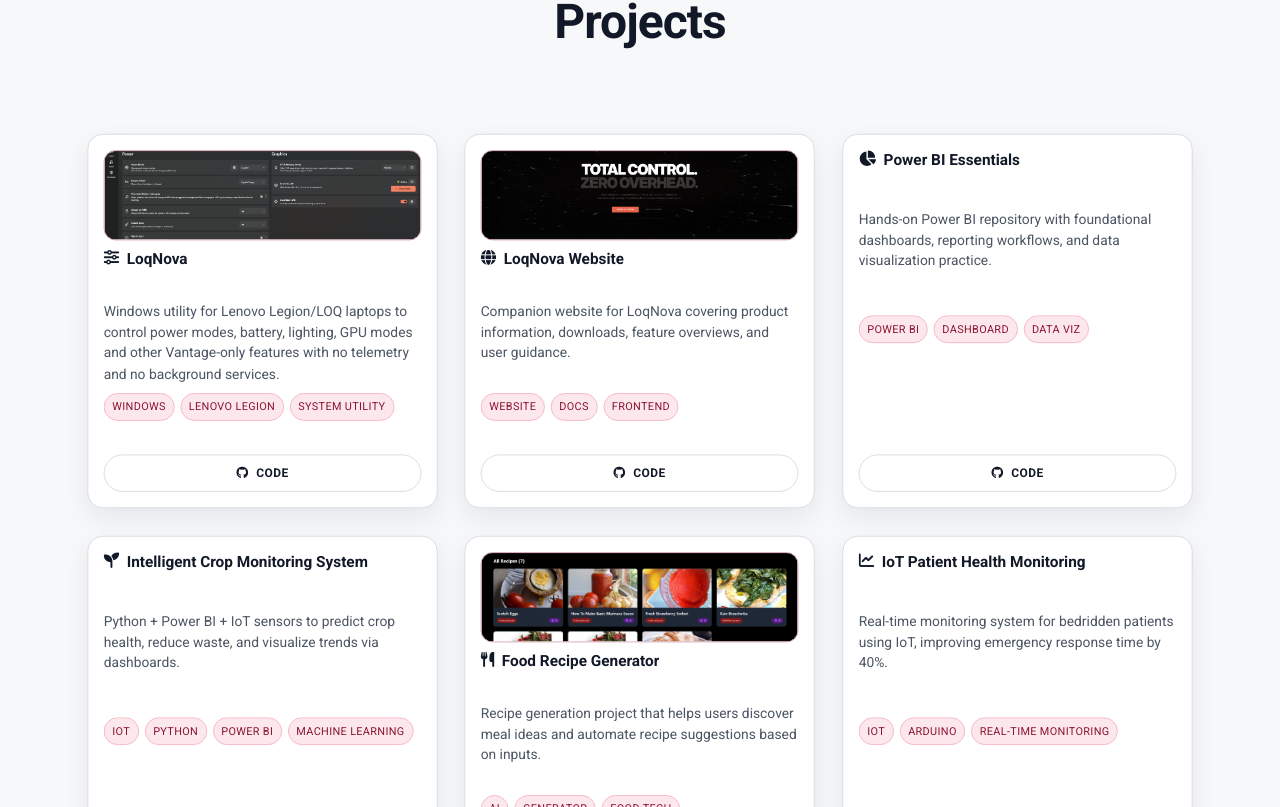
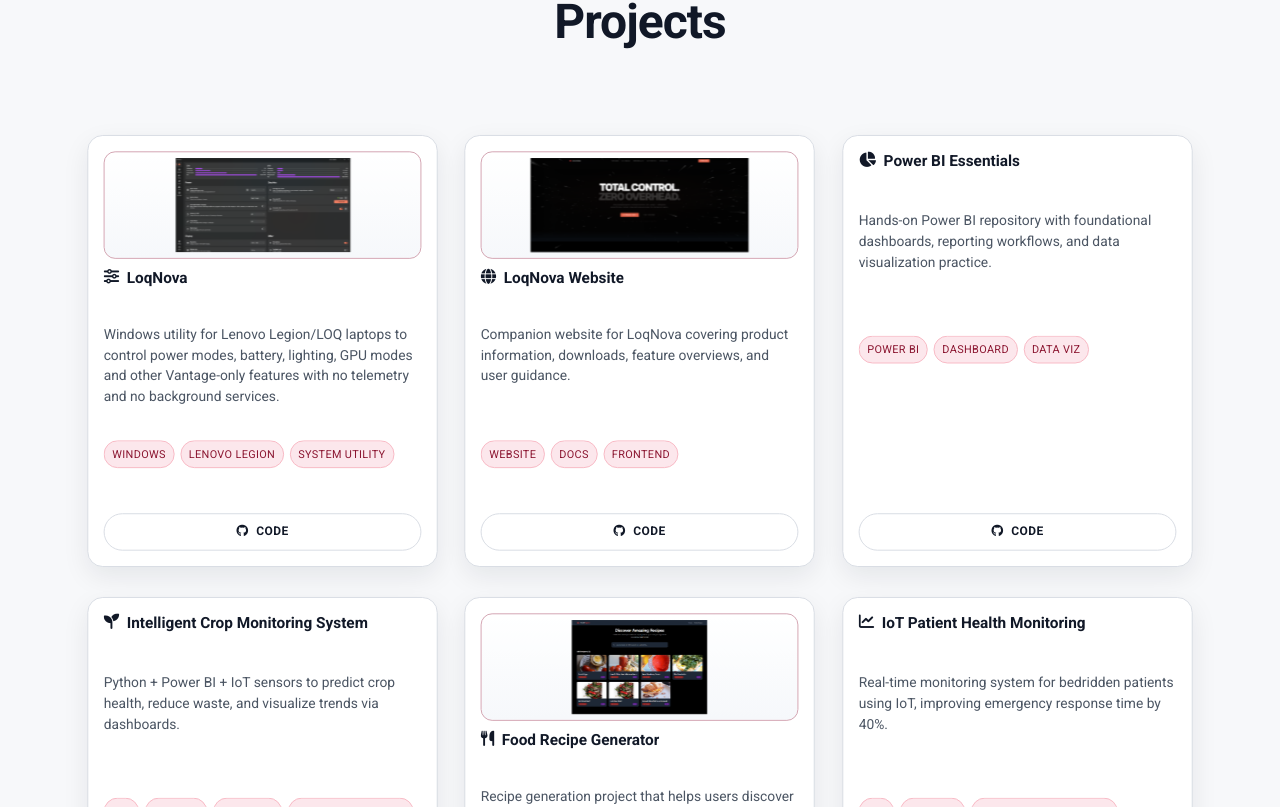
Before and after one commit to earnest-s/Earnest-Portfolio-New, a React (Vite) app: page / in a window 1280 px wide. Shown: the part 5653-6460 px from the top of the page. Built offline with nearby package versions, Linux system fonts and the light colour scheme.

Commit message:
ui-changes

```diff
--- a/src/styles/index.css
+++ b/src/styles/index.css
@@ -100,6 +100,15 @@
   font: inherit;
 }
 
+img {
+  transition: transform 220ms ease;
+  will-change: transform;
+}
+
+img:hover {
+  transform: scale(1.03);
+}
+
 @media (prefers-reduced-motion: reduce) {
   * {
     animation: none !important;
--- a/src/styles/projects.css
+++ b/src/styles/projects.css
@@ -27,8 +27,8 @@
   display: flex;
   flex-direction: column;
   gap: 10px;
-  height: 390px;
-  min-height: 390px;
+  height: 450px;
+  min-height: 450px;
   overflow: hidden;
   transition: transform 200ms ease, box-shadow 200ms ease;
 }
@@ -40,7 +40,7 @@
 
 .project-thumb-wrap {
   width: 100%;
-  height: 110px;
+  height: 120px;
   border-radius: 12px;
   border: 1px solid color-mix(in srgb, var(--line) 70%, var(--primary) 30%);
   background: linear-gradient(180deg, #ffffff 0%, #f6f8fb 100%);
@@ -48,12 +48,13 @@
   display: flex;
   align-items: center;
   justify-content: center;
+  padding: 6px;
 }
 
 .project-thumb {
   width: 100%;
   height: 100%;
-  object-fit: cover;
+  object-fit: contain;
   object-position: center;
   display: block;
 }
@@ -84,7 +85,7 @@
   color: var(--text-soft);
   font-size: 0.9rem;
   line-height: 1.5;
-  height: 100px;
+  height: 120px;
   display: -webkit-box;
   -webkit-line-clamp: 4;
   -webkit-box-orient: vertical;
@@ -95,7 +96,7 @@
   display: flex;
   flex-wrap: wrap;
   gap: 6px;
-  height: 64px;
+  height: 72px;
   align-content: flex-start;
   overflow: hidden;
 }
@@ -176,7 +177,7 @@
   }
 
   .project-thumb-wrap {
-    height: 140px;
+    height: 170px;
   }
 
   .project-head h3,
```
